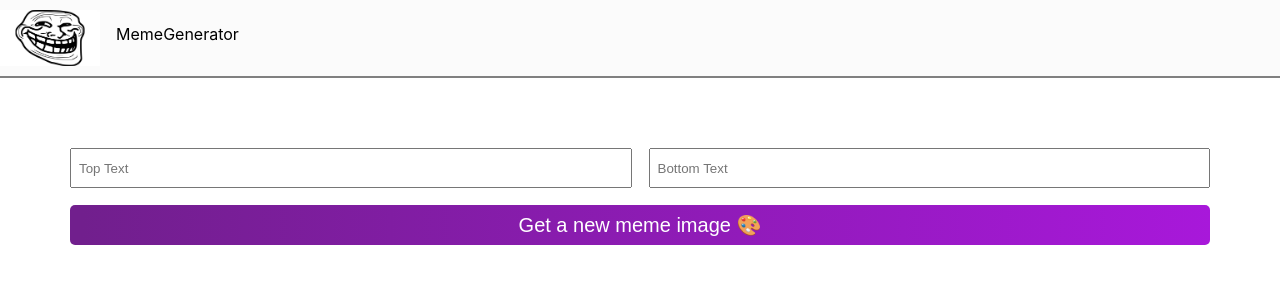
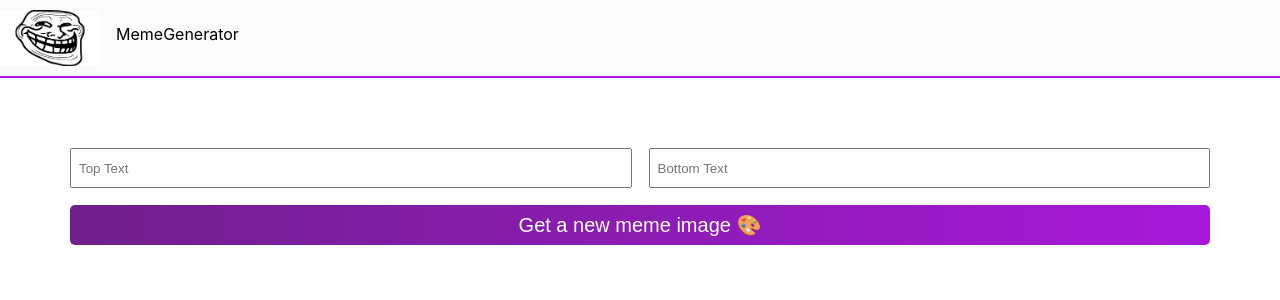
Before and after one commit to awar7118/memegenerator, a React (Create React App) app: page / in a window 1280 px wide. Shown: the top 300 px of the page. Built offline with nearby package versions, Linux system fonts and the light colour scheme.

Commit message:
improved sttyling

```diff
--- a/src/components/Form.css
+++ b/src/components/Form.css
@@ -9,7 +9,6 @@
     grid-column: 1 / -1;
     border-radius: 5px;
     border: 1px ;
-    border: 1px purple solid;
     background: linear-gradient(90.41deg, #711F8D 1.14%, #A818DA 100%);
     color: white;
     border: none;
--- a/src/components/Navbar.css
+++ b/src/components/Navbar.css
@@ -5,7 +5,8 @@ ul {
     overflow: hidden;
     background-color: rgb(251, 251, 251);
     display: flex;
-    border-bottom: 2px solid grey;
+    border-bottom: 2px solid #A818DA;
+    color: white;
     padding-bottom: 10px;
     padding-top: 10px
     ;
```
